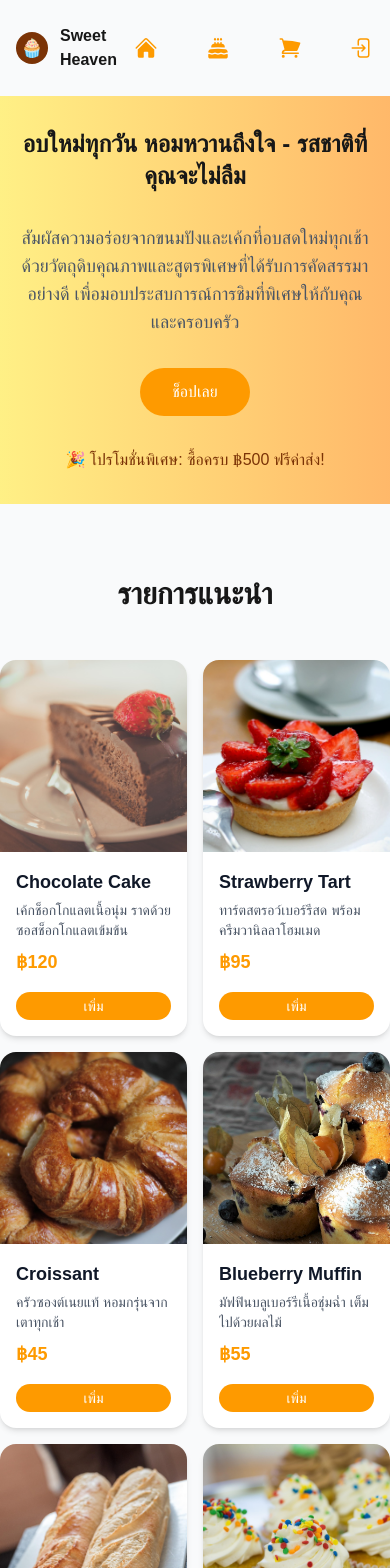
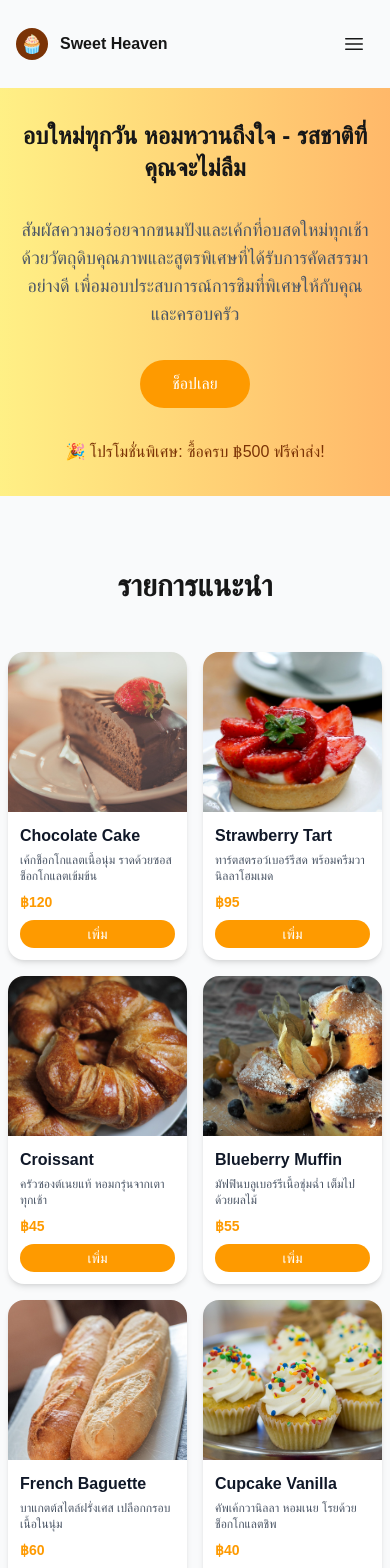
Before and after one commit to thelastcat15/Bakery_Pos, a Next.js app in the folder frontend/: page / in a window 390 px wide. Shown: the top 1568 px of the page. Built offline with nearby package versions, Linux system fonts and the light colour scheme.

Commit message:
feat(Navbar): implement mobile menu toggle and update styles

```diff
--- a/frontend/src/components/common/Card.tsx
+++ b/frontend/src/components/common/Card.tsx
@@ -14,7 +14,7 @@ interface CardPromotionProps {
 export const CardProduct = ({ product }: CardProductProps) => {
   return (
     <div className="bg-white rounded-2xl shadow-md hover:shadow-xl hover:-translate-y-2 transition-all duration-300 overflow-hidden flex flex-col">
-      <figure className="relative w-full h-48 md:h-56">
+      <figure className="relative w-full h-40 md:h-56">
         <Image
           src={product.image}
           alt={product.name}
@@ -22,15 +22,15 @@ export const CardProduct = ({ product }: CardProductProps) => {
           className="object-cover  hover:shadow-xl hover:scale-[1.02] transition-all duration-300"
         />
       </figure>
-      <div className="p-4 flex flex-col flex-1">
-        <h3 className="font-semibold text-lg text-gray-900 truncate">
+      <div className="p-3 md:p-4 flex flex-col flex-1">
+        <h3 className="font-semibold md:text-lg text-gray-900 truncate">
           {product.name}
         </h3>
-        <p className="text-sm text-gray-600 line-clamp-2 mt-1 flex-1">
+        <p className="text-xs md:text-sm text-gray-600 line-clamp-2 mt-1 flex-1">
           {product.detail}
         </p>
-        <div className="flex flex-col md:flex-row gap-4 mt-2 justify-between">
-          <span className="text-amber-500 text-lg font-bold">
+        <div className="flex flex-col md:flex-row gap-2 md:gap-4 mt-2 justify-between">
+          <span className="text-amber-500 text-sm md:text-lg font-bold">
             ฿{product.price}
           </span>
           <CartButton onClick={() => console.log("")}></CartButton>
--- a/frontend/src/components/common/List.tsx
+++ b/frontend/src/components/common/List.tsx
@@ -8,7 +8,7 @@ interface ProductListProps {
 
 export const ProductList = ({ products }: ProductListProps) => {
   return (
-    <div className="grid grid-cols-2 md:grid-cols-3 gap-4 md:gap-6">
+    <div className="grid grid-cols-2 md:grid-cols-3 gap-4 md:gap-6 px-2 md:px-4">
       {products.map((p) => (
         <CardProduct key={p.id} product={p} />
       ))}
--- a/frontend/src/components/layout/Navbar.tsx
+++ b/frontend/src/components/layout/Navbar.tsx
@@ -1,5 +1,9 @@
+"use client"
 import Link from "next/link"
+import { useState } from "react"
 const Navbar = () => {
+  const [isOpen, setIsOpen] = useState(false)
+
   return (
     <nav className="py-6 max-w-6xl mx-auto">
       <div className="flex justify-between px-4 md:px-0">
@@ -10,7 +14,7 @@ const Navbar = () => {
           <p className="font-bold md:text-xl">Sweet Heaven</p>
         </div>
 
-        <ul className="flex justify-center items-center gap-12">
+        <ul className="hidden md:flex justify-center items-center gap-12">
           <li>
             <Link href={`/`}>
               <span>
@@ -69,7 +73,59 @@ const Navbar = () => {
             </Link>
           </li>
         </ul>
+
+        {/* hamburger */}
+        <button
+          onClick={() => setIsOpen(!isOpen)}
+          className="md:hidden p-2 rounded focus:outline-none">
+          <svg
+            xmlns="http://www.w3.org/2000/svg"
+            fill="none"
+            viewBox="0 0 24 24"
+            strokeWidth={1.5}
+            stroke="currentColor"
+            className="size-6 md:hidden">
+            <path
+              strokeLinecap="round"
+              strokeLinejoin="round"
+              d="M3.75 6.75h16.5M3.75 12h16.5m-16.5 5.25h16.5"
+            />
+          </svg>
+        </button>
       </div>
+      {/* mobile menu */}
+      {isOpen && (
+        <ul className="flex flex-col gap-6 mt-4 px-4 md:hidden">
+          <li>
+            <Link
+              href="/"
+              className="block w-full py-3 text-center hover:bg-amber-100 rounded">
+              Home
+            </Link>
+          </li>
+          <li>
+            <Link
+              href="/products"
+              className="block w-full py-3 text-center hover:bg-amber-100 rounded">
+              Products
+            </Link>
+          </li>
+          <li>
+            <Link
+              href="/cart"
+              className="block w-full py-3 text-center hover:bg-amber-100 rounded">
+              Cart
+            </Link>
+          </li>
+          <li>
+            <Link
+              href="/login"
+              className="block w-full py-3 text-center hover:bg-amber-100 rounded">
+              Login
+            </Link>
+          </li>
+        </ul>
+      )}
     </nav>
   )
 }
```
